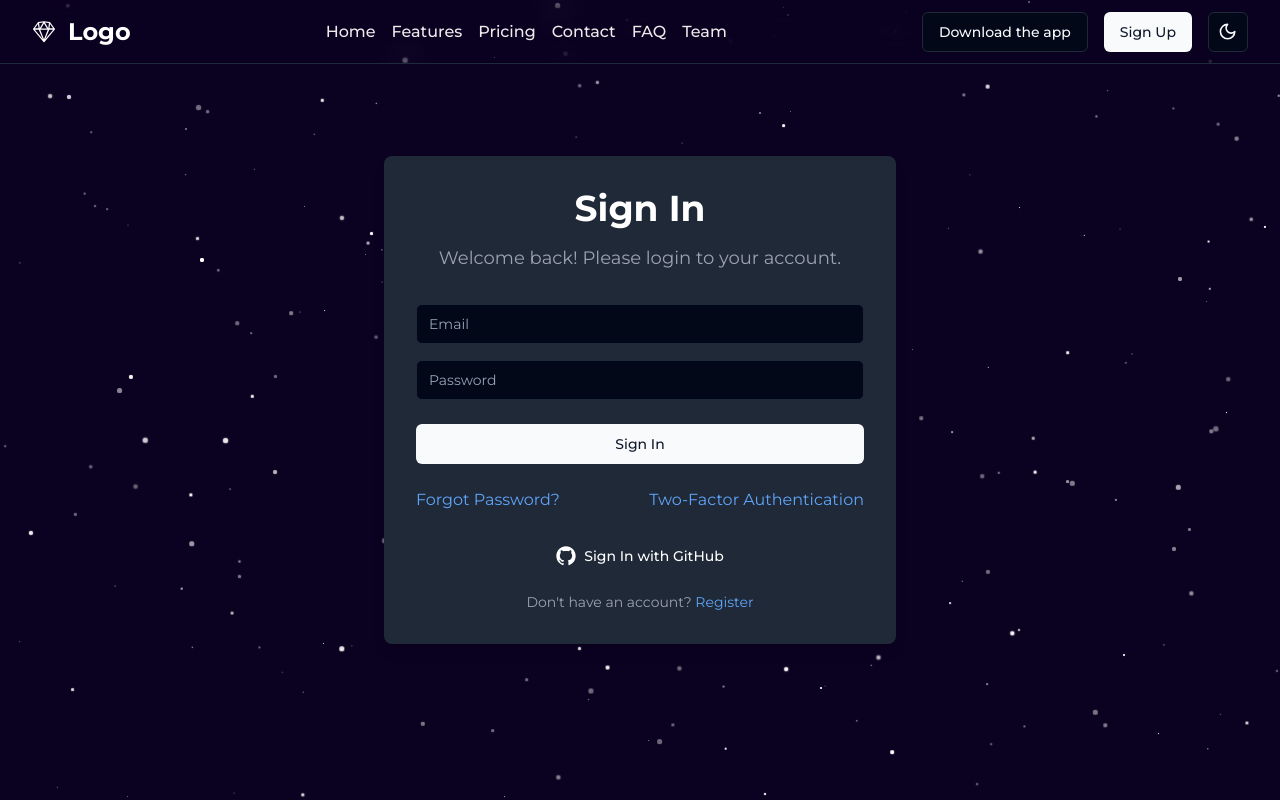
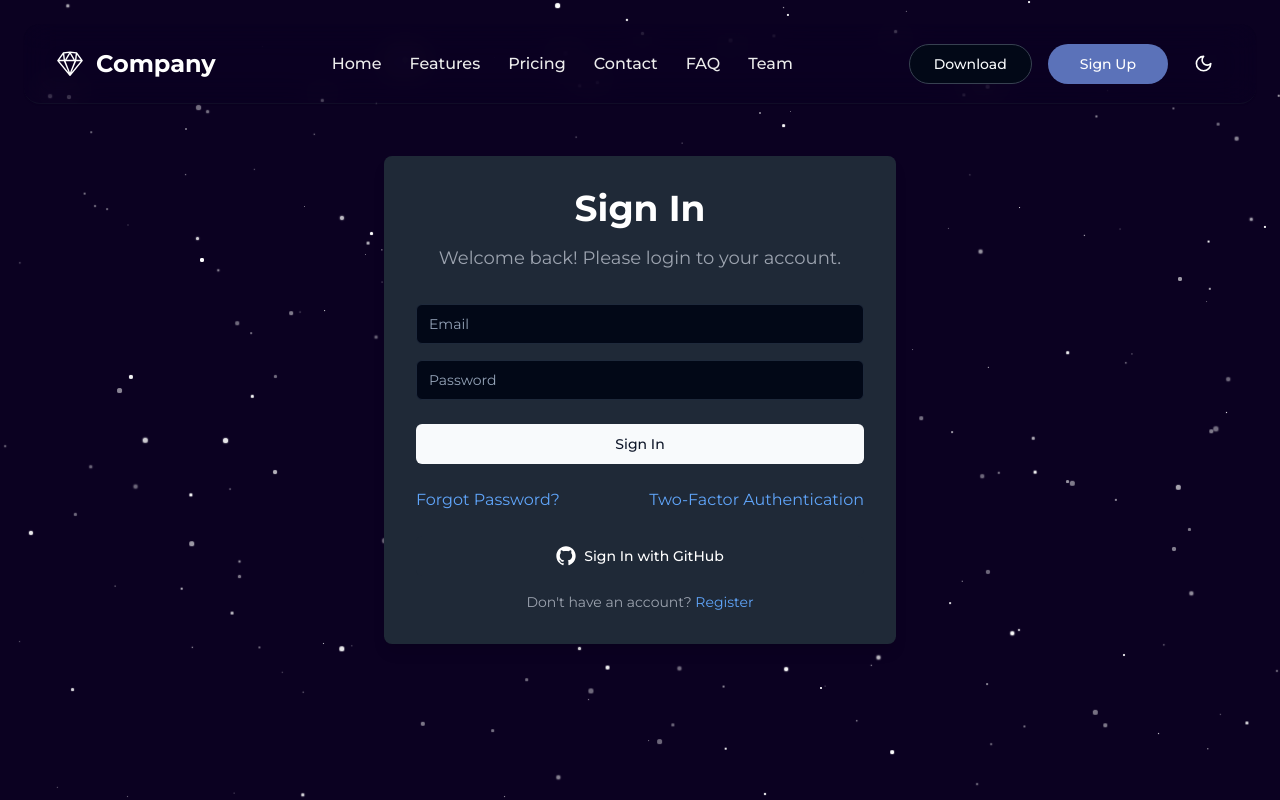
Before and after one commit to ademhatay/shadcn-saas-landing, a React (Vite) app: page /login in a window 1280 px wide. Shown: the top 800 px of the page. Built offline with nearby package versions, Linux system fonts and the light colour scheme.

Commit message:
update header ui

```diff
--- a/src/components/base/Header.tsx
+++ b/src/components/base/Header.tsx
@@ -23,26 +23,24 @@ const Header = () => {
         scrollToId(id, offset);
     };
 
-
-
     const renderLinks = () => (
         <>
-            <Button className="text-base dark:text-[#ECECEC] p-0" variant="link">
+            <Button className="text-base font-medium hover:text-primary transition-colors dark:text-[#ECECEC] p-0" variant="link">
                 <div onClick={handleScroll('home', 100)}>Home</div>
             </Button>
-            <Button className="text-base dark:text-[#ECECEC] p-0" variant="link">
+            <Button className="text-base font-medium hover:text-primary transition-colors dark:text-[#ECECEC] p-0" variant="link">
                 <div onClick={handleScroll('features', 100)}>Features</div>
             </Button>
-            <Button className="text-base dark:text-[#ECECEC] p-0" variant="link">
+            <Button className="text-base font-medium hover:text-primary transition-colors dark:text-[#ECECEC] p-0" variant="link">
                 <div onClick={handleScroll('pricing', 100)}>Pricing</div>
             </Button>
-            <Button className="text-base dark:text-[#ECECEC] p-0" variant="link">
+            <Button className="text-base font-medium hover:text-primary transition-colors dark:text-[#ECECEC] p-0" variant="link">
                 <Link to="/contact">Contact</Link>
             </Button>
-            <Button className="text-base dark:text-[#ECECEC] p-0" variant="link">
+            <Button className="text-base font-medium hover:text-primary transition-colors dark:text-[#ECECEC] p-0" variant="link">
                 <div onClick={handleScroll('faq', 100)}>FAQ</div>
             </Button>
-            <Button className="text-base dark:text-[#ECECEC] p-0" variant="link">
+            <Button className="text-base font-medium hover:text-primary transition-colors dark:text-[#ECECEC] p-0" variant="link">
                 <div onClick={handleScroll('team', 100)}>Team</div>
             </Button>
         </>
@@ -50,11 +48,18 @@ const Header = () => {
 
     if (isDesktop) {
         return (
-            <div className="w-full h-16 bg-white/20 dark:bg-header/20 backdrop-blur-lg top-0 fixed border-b-[1px] z-[999]">
+            <div className="w-full h-20 bg-white/20 dark:bg-header/30 backdrop-blur-lg top-6 fixed border-b border-gray-200/30 dark:border-gray-800/30 shadow-sm z-[999] transition-all duration-300"
+                 style={{
+                    width: 'calc(100% - 48px)',
+                    borderRadius: '16px',
+                    margin: '0 24px',
+                    transform: 'translateY(0)',
+                 }}
+            >
                 <div className="container mx-auto flex justify-between items-center h-full">
                     <div className="flex gap-x-3 justify-center items-center">
                         <svg
-                            className="w-6 h-6 dark:text-white"
+                            className="w-7 h-7 text-primary dark:text-white"
                             viewBox="0 0 15 15"
                             fill="none"
                             xmlns="http://www.w3.org/2000/svg"
@@ -70,13 +75,24 @@ const Header = () => {
                             className="dark:text-white text-2xl font-bold p-0"
                             variant="link"
                         >
-                            <Link to="/">Logo</Link>
+                            <Link to="/" className="inline-flex items-center transition-colors hover:text-primary dark:hover:text-primary">Company</Link>
                         </Button>
                     </div>
-                    <div className="flex space-x-4">{renderLinks()}</div>
-                    <div className="flex space-x-4">
-                        <Button variant="outline">Download the app</Button>
-                        <Button onClick={() => navigate('/login')} variant="default">Sign Up</Button>
+                    <div className="flex space-x-7">{renderLinks()}</div>
+                    <div className="flex items-center space-x-4">
+                        <Button
+                            variant="outline"
+                            className="rounded-full px-6 py-2 border-gray-300 hover:border-primary hover:bg-primary/10 dark:border-gray-700 dark:hover:border-primary"
+                        >
+                            Download
+                        </Button>
+                        <Button
+                            onClick={() => navigate('/login')}
+                            variant="default"
+                            className="rounded-full px-8 py-2 bg-[#5B72B9] text-white hover:bg-[#4A60A8] transition-colors"
+                        >
+                            Sign Up
+                        </Button>
                         <ModeToggle />
                     </div>
                 </div>
@@ -86,10 +102,17 @@ const Header = () => {
 
     return (
         <Sheet>
-            <div className="flex container py-3 gap-x-3 justify-between items-center fixed top-0 bg-transparent backdrop-blur-lg z-[998]">
+            <div className="flex container py-4 gap-x-3 justify-between items-center fixed top-4 bg-white/20 dark:bg-header/30 backdrop-blur-lg border-b border-gray-200/30 dark:border-gray-800/30 shadow-sm z-[998] transition-all duration-300"
+                 style={{
+                    width: 'calc(100% - 32px)',
+                    borderRadius: '12px',
+                    margin: '0 16px',
+                    transform: 'translateY(0)',
+                 }}
+            >
                 <div className="flex gap-x-3 justify-center items-center">
                     <svg
-                        className="w-6 h-6 dark:text-white"
+                        className="w-7 h-7 text-primary dark:text-white"
                         viewBox="0 0 15 15"
                         fill="none"
                         xmlns="http://www.w3.org/2000/svg"
@@ -102,15 +125,15 @@ const Header = () => {
                         ></path>
                     </svg>
                     <div className="dark:text-white text-2xl font-bold">
-                        <Link to="/">Logo</Link>
+                        <Link to="/" className="hover:text-primary transition-colors">Company</Link>
                     </div>
                 </div>
                 <div className="flex justify-center items-center gap-x-4">
                     <ModeToggle />
                     <SheetTrigger>
-                        <div>
+                        <div className="p-1 rounded-md hover:bg-gray-200/50 dark:hover:bg-gray-800/50 transition-colors">
                             <svg
-                                className="w-8 h-8 dark:text-white"
+                                className="w-7 h-7 dark:text-white"
                                 viewBox="0 0 15 15"
                                 fill="none"
                                 xmlns="http://www.w3.org/2000/svg"
@@ -126,19 +149,29 @@ const Header = () => {
                     </SheetTrigger>
                 </div>
             </div>
-            <SheetContent side="top" className="dark:bg-header border-b-0 z-[998]">
+            <SheetContent side="top" className="dark:bg-header/95 bg-white/95 border-b-0 z-[998]">
                 <SheetHeader className="flex justify-center items-center">
                     <Button className="dark:text-white text-2xl font-bold" variant="link">
-                        <Link to="/">Logo</Link>
+                        <Link to="/" className="hover:text-primary transition-colors">Company</Link>
                     </Button>
                     <SheetClose />
                 </SheetHeader>
-                <SheetDescription className="flex flex-col justify-center items-center mx-auto">
+                <SheetDescription className="flex flex-col justify-center items-center mx-auto space-y-4 mt-4">
                     {renderLinks()}
                 </SheetDescription>
-                <SheetFooter className="gap-y-2 mt-3">
-                    <Button variant="outline">Download the app</Button>
-                    <Button variant="default">Sign Up</Button>
+                <SheetFooter className="gap-y-3 mt-6">
+                    <Button
+                        variant="outline"
+                        className="rounded-full w-full border-gray-300 hover:border-primary hover:bg-primary/10 dark:border-gray-700 dark:hover:border-primary"
+                    >
+                        Download the app
+                    </Button>
+                    <Button
+                        variant="default"
+                        className="rounded-full w-full bg-[#5B72B9] text-white hover:bg-[#4A60A8] transition-colors"
+                    >
+                        Sign Up
+                    </Button>
                 </SheetFooter>
             </SheetContent>
         </Sheet>
--- a/src/components/base/ThemeToggle.tsx
+++ b/src/components/base/ThemeToggle.tsx
@@ -1,4 +1,4 @@
-import { Moon, Sun } from "lucide-react"
+import { Moon, Sun, Monitor } from "lucide-react"
 
 import { Button } from "@/components/ui/button"
 import {
@@ -10,26 +10,47 @@ import {
 import { useTheme } from "@/context/themeContext";
 
 export function ModeToggle() {
-  const { setTheme } = useTheme()
+  const { setTheme, theme } = useTheme()
 
   return (
     <DropdownMenu>
       <DropdownMenuTrigger asChild>
-        <Button variant="outline" size="icon">
-          <Sun className="h-[1.2rem] w-[1.2rem] rotate-0 scale-100 transition-all dark:-rotate-90 dark:scale-0" />
-          <Moon className="absolute h-[1.2rem] w-[1.2rem] rotate-90 scale-0 transition-all dark:rotate-0 dark:scale-100" />
+        <Button
+          variant="ghost"
+          size="icon"
+          className="rounded-full w-10 h-10 flex items-center justify-center hover:bg-gray-100 dark:hover:bg-gray-800/50 transition-colors"
+        >
+          {theme === "dark" ? (
+            <Moon className="h-[1.2rem] w-[1.2rem] text-gray-700 dark:text-white" />
+          ) : theme === "light" ? (
+            <Sun className="h-[1.2rem] w-[1.2rem] text-gray-700" />
+          ) : (
+            <Monitor className="h-[1.2rem] w-[1.2rem] text-gray-700 dark:text-white" />
+          )}
           <span className="sr-only">Toggle theme</span>
         </Button>
       </DropdownMenuTrigger>
-      <DropdownMenuContent align="end">
-        <DropdownMenuItem onClick={() => setTheme("light")}>
-          Light
+      <DropdownMenuContent align="end" className="min-w-[120px] mt-1 p-1 z-[999]">
+        <DropdownMenuItem
+          onClick={() => setTheme("light")}
+          className="flex items-center gap-2 cursor-pointer py-2"
+        >
+          <Sun className="h-4 w-4" />
+          <span>Light</span>
         </DropdownMenuItem>
-        <DropdownMenuItem onClick={() => setTheme("dark")}>
-          Dark
+        <DropdownMenuItem
+          onClick={() => setTheme("dark")}
+          className="flex items-center gap-2 cursor-pointer py-2"
+        >
+          <Moon className="h-4 w-4" />
+          <span>Dark</span>
         </DropdownMenuItem>
-        <DropdownMenuItem onClick={() => setTheme("system")}>
-          System
+        <DropdownMenuItem
+          onClick={() => setTheme("system")}
+          className="flex items-center gap-2 cursor-pointer py-2"
+        >
+          <Monitor className="h-4 w-4" />
+          <span>System</span>
         </DropdownMenuItem>
       </DropdownMenuContent>
     </DropdownMenu>
--- a/src/lib/utils.ts
+++ b/src/lib/utils.ts
@@ -4,8 +4,6 @@ import { twMerge } from "tailwind-merge"
 export function cn(...inputs: ClassValue[]) {
   return twMerge(clsx(inputs))
 }
-
-
 
 export interface Star {
   position: string;
@@ -17,10 +15,10 @@ export interface Star {
 export const createStars = (count: number, color: string): Star[] => {
   const stars: Star[] = [];
   for (let i = 0; i < count; i++) {
-    const vw = Math.random() * 100 - 50; // -50vw ile 50vw arasında
-    const vh = Math.random() * 100 - 50; // -50vh ile 50vh arasında
-    const size = Math.random() * 2; // 0px ile 2px arasında
-    const blur = Math.random() * 2; // 0px ile 2px arasında
+    const vw = Math.random() * 100 - 50;
+    const vh = Math.random() * 100 - 50;
+    const size = Math.random() * 2;
+    const blur = Math.random() * 2;
     stars.push({
       position: `${vw}vw ${vh}vh`,
       size: `${size}px`,
```
